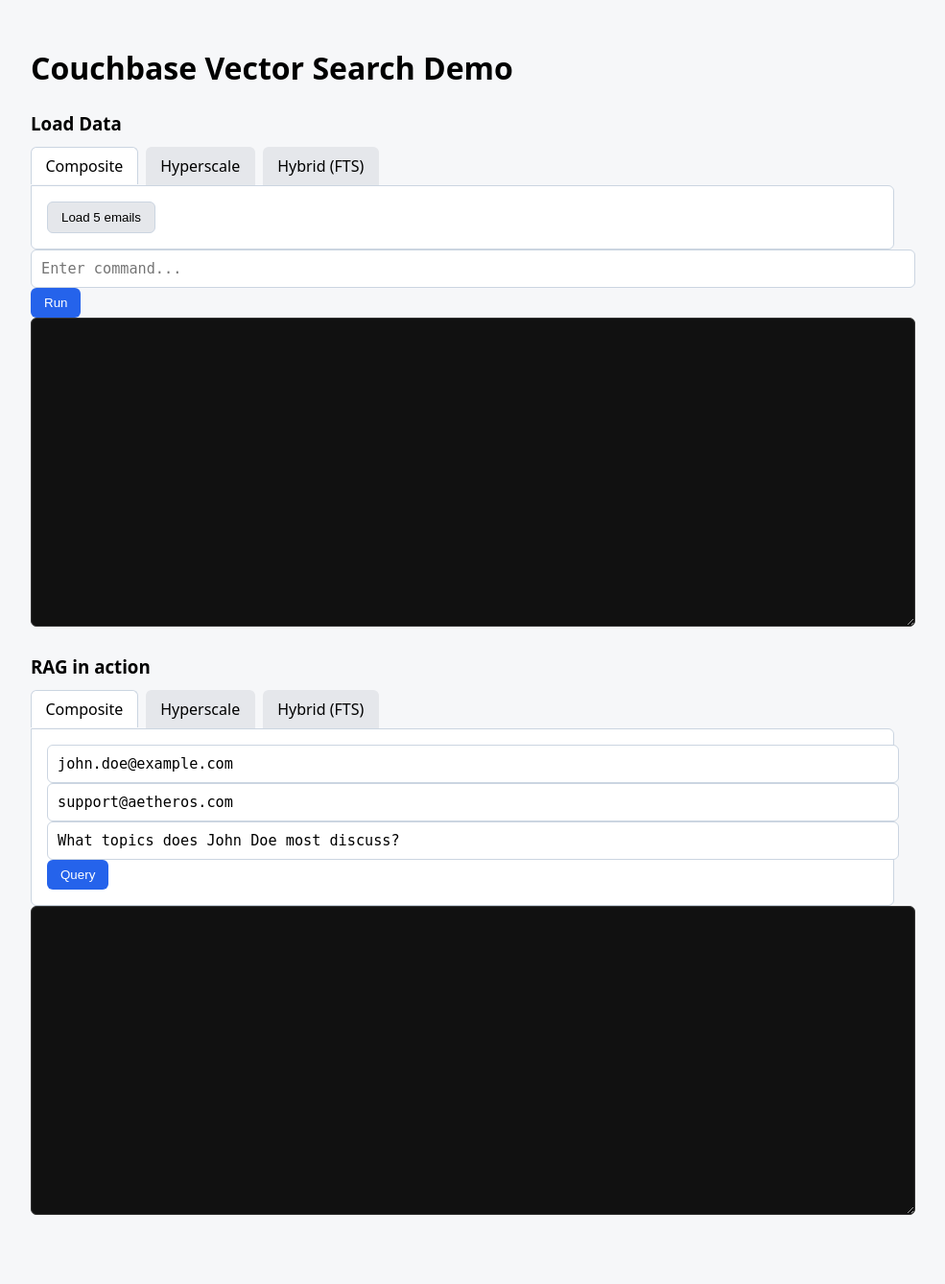
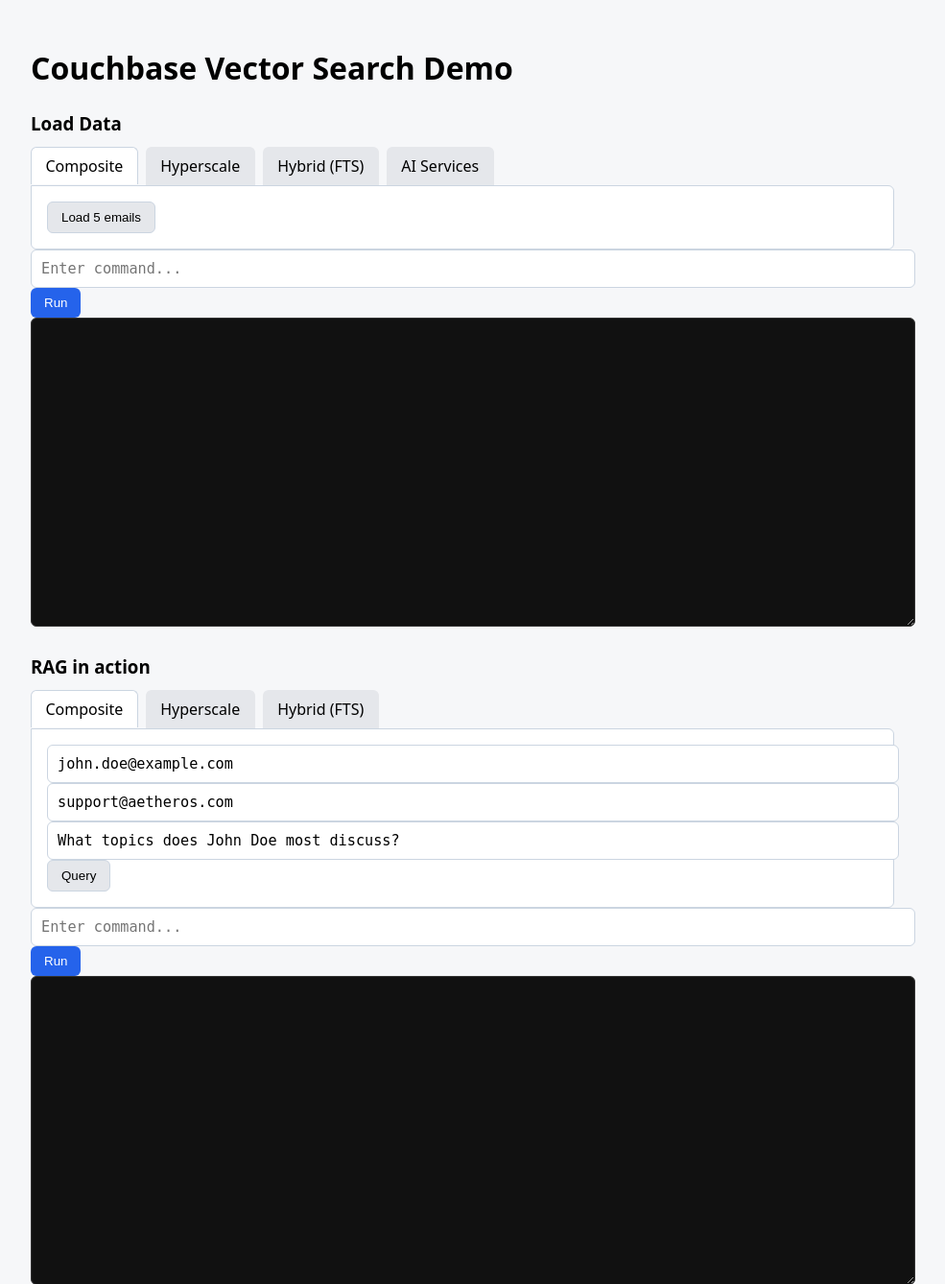
Before and after one commit to agonyou/vectorSearchDemo, a Flask app: page / in a window 1280 px wide. Shown: the top 1338 px of the page at 96% size, without its empty margins (158-1143 px from the left). Before the commit the page ends 1266 px from the top, so only its background shows below. Run offline with Flask 3, Linux system fonts and the light colour scheme.

Commit message:
some ui improvements

```diff
--- a/static/app.css
+++ b/static/app.css
@@ -122,7 +122,8 @@ button:hover {
 #tab3:checked ~ .content #content3,
 #tab4:checked ~ .content #content4,
 #tab5:checked ~ .content #content5,
-#tab6:checked ~ .content #content6 {
+#tab6:checked ~ .content #content6,
+#tab7:checked ~ .content #content7 {
   display: block;
 }
 
@@ -136,3 +137,11 @@ button:hover {
 .content form button {
   align-self: flex-start;
 }
+
+/* Images inside tab content */
+.content img.tab-image {
+  max-width: 100%;
+  height: auto;
+  display: block;
+  margin-top: 1rem;
+}
--- a/static/app.js
+++ b/static/app.js
@@ -1,10 +1,22 @@
-function setCmd(value) {
-    document.getElementById('cmd').value = value;
+function setLoadCmd(value) {
+    document.getElementById('loadCmd').value = value;
 }
 
-async function run() {
-    const cmd = document.getElementById('cmd').value;
-    const output = document.getElementById('output');
+function setRagCmd(value) {
+    document.getElementById('ragCmd').value = value;
+}
+
+async function runLoad() {
+    return runCommand('loadCmd', 'outputLoad');
+}
+
+async function runRag() {
+    return runCommand('ragCmd', 'outputQuery');
+}
+
+async function runCommand(cmdInputId, outputId) {
+    const cmd = document.getElementById(cmdInputId).value;
+    const output = document.getElementById(outputId);
 
     output.value = '';
     output.scrollTop = 0;
--- a/templates/index.html
+++ b/templates/index.html
@@ -23,26 +23,36 @@
         <input type="radio" name="tabs" id="tab3">
         <label for="tab3">Hybrid (FTS)</label>
 
+        <input type="radio" name="tabs" id="tab7">
+        <label for="tab7">AI Services</label>
+
         <div class="content">
             <section id="content1">
-                <button onclick="setCmd('python load.py --data data/dataset.csv --text-fields subject message_body --bucket vectorSearchDemo --scope _default --collection emails --copy-fields subject sender receiver message_body --limit 5 --id-field sender timestamp')">Load 5 emails</button>
+                <button onclick="setLoadCmd('python load.py --data data/dataset.csv --text-fields subject message_body --bucket vectorSearchDemo --scope _default --collection emails --copy-fields subject sender receiver message_body --limit 5 --id-field sender timestamp')">Load 5 emails</button>
             </section>
 
             <section id="content2">
-                <button onclick="setCmd('python load.py --data data/wiki_movie_plots_deduped.csv --text-fields Plot --bucket vectorSearchDemo --scope _default --collection movies --copy-fields Title ReleaseYear Director --limit 5 --id-field Title ReleaseYear')">Load 5 Movie Plots</button>
+                <button onclick="setLoadCmd('python load.py --data data/wiki_movie_plots_deduped.csv --text-fields Plot --bucket vectorSearchDemo --scope _default --collection movies --copy-fields Title ReleaseYear Director --limit 5 --id-field Title ReleaseYear')">Load 5 Movie Plots</button>
             </section>
 
             <section id="content3">
-                <button onclick="setCmd('python load.py --data data/yelp_academic_dataset_business.json --text-fields categories --bucket vectorSearchDemo --scope _default --collection yelp --copy-fields latitude longitude name --limit 5 --id-field business_id')">Load 5 Yelp Businesses</button>
+                <button onclick="setLoadCmd('python load.py --data data/yelp_academic_dataset_business.json --text-fields categories --bucket vectorSearchDemo --scope _default --collection yelp --copy-fields latitude longitude name --limit 5 --id-field business_id')">Load 5 Yelp Businesses</button>
+            </section>
+
+            <section id="content7">
+                Instead of loading and vectorizing data yourself, you can use AI Services to vectorize data
+                and store data during loading.
+                See the <a href="https://docs.couchbase.com/ai/build/vectorization-service/vectorize-structured-data-capella.html" target="_blank">AI Services documentation</a> for more details.
+                <img class="tab-image" src="/static/aiServicesScreenShot.png" alt="AI Services Vectorization" />
             </section>
         </div>
     </div>
 
-    <input id="cmd" type="text" placeholder="Enter command..." />
+    <input id="loadCmd" type="text" placeholder="Enter command..." />
 
-    <button class="run" onclick="run()">Run</button>
+    <button class="run" onclick="runLoad()">Run</button>
 
-    <textarea id="output" readonly></textarea>
+    <textarea id="outputLoad" readonly></textarea>
 
     <div class="tabs">
         <h3>RAG in action</h3>
@@ -60,7 +70,7 @@
                 <input type="text" placeholder="Email sender" value="john.doe@example.com" />
                 <input type="text" placeholder="Email receiver" value="support@aetheros.com" />
                 <input type="text" placeholder="Prompt" value="What topics does John Doe most discuss?" />
-                <button class="run">Query</button>
+                <button onclick="setRagCmd('python --foo --bar --baz')">Query</button>
             </section>
 
             <section id="content5">
@@ -78,6 +88,11 @@
         </div>
     </div>
 
+    <input id="ragCmd" type="text" placeholder="Enter command..." />
+
+    <button class="run" onclick="runRag()">Run</button>
+
+
     <textarea id="outputQuery" readonly></textarea>
 </div>
 
```
Also changed, not shown: static/aiServicesScreenShot.png (added).
